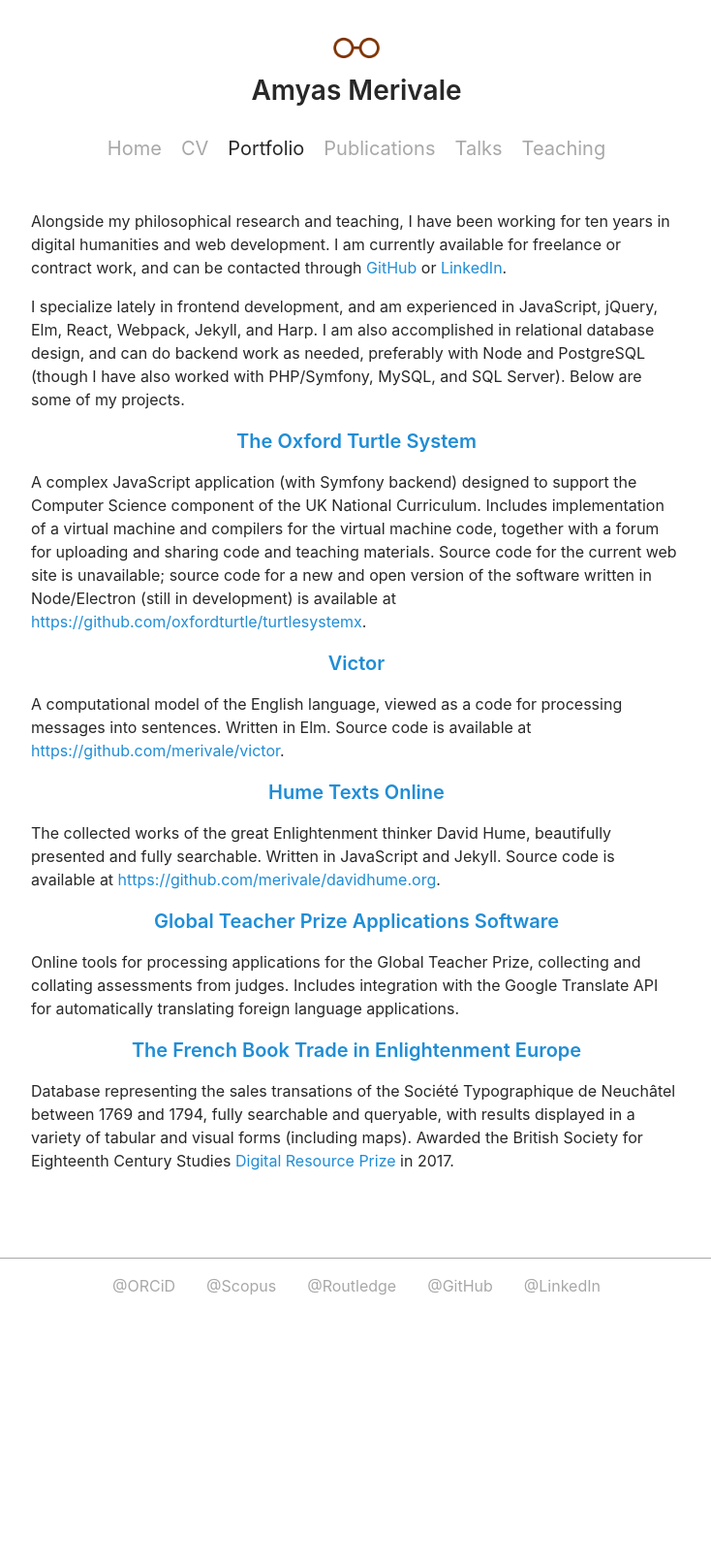
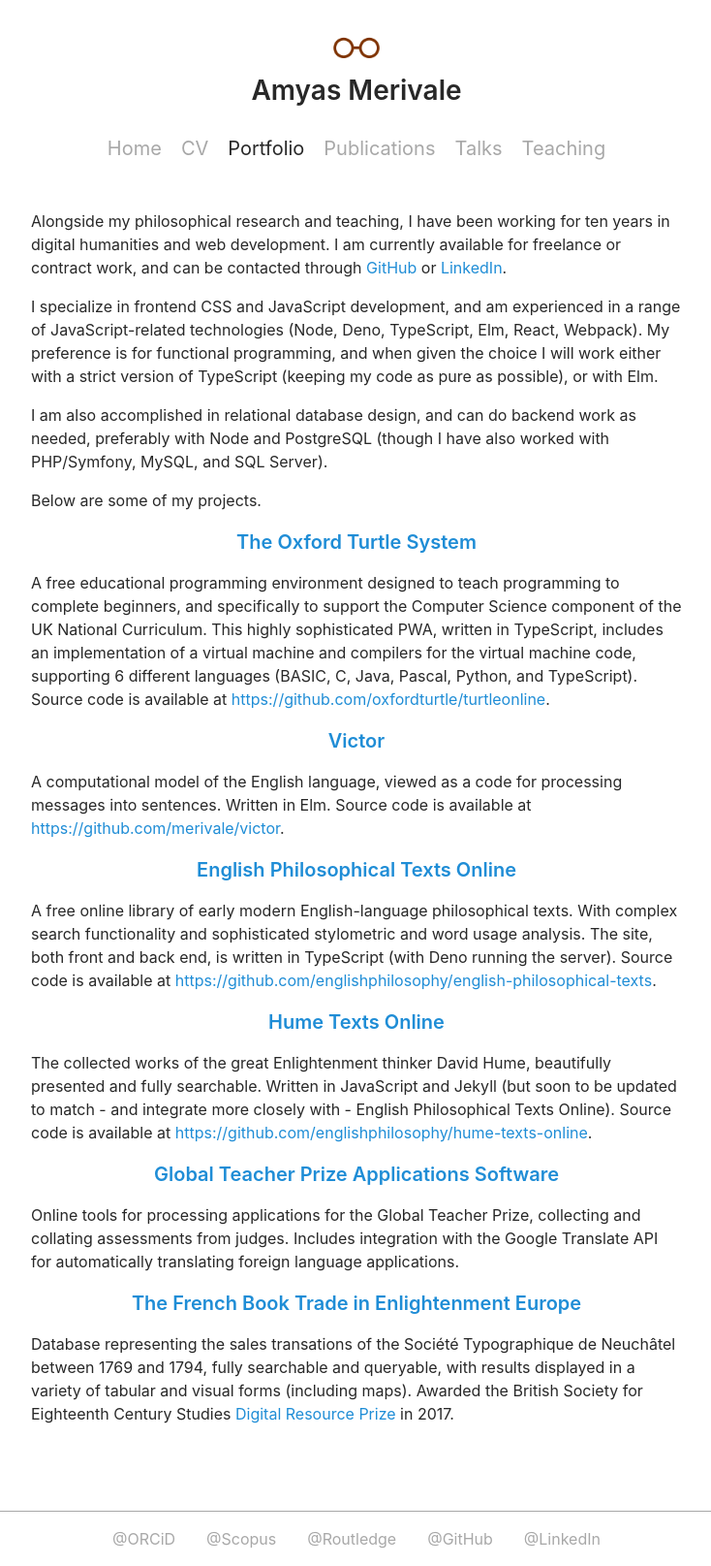
Before and after one commit to merivale/merivale.github.io, a Jekyll site: the page built from portfolio/index.md, in a window 1280 px wide. Shown: the whole page at 97% size, without its empty margins (272-1006 px from the left). Built offline with Jekyll 4.4.1, drawn with Linux system fonts in a browser that asks for light colours; before the commit the page ends 1354 px from its top, so only the background shows below that.

Commit message:
updated portfolio

```diff
--- a/_data/projects.yml
+++ b/_data/projects.yml
@@ -1,15 +1,19 @@
 -
   title: The Oxford Turtle System
   url: https://www.turtle.ox.ac.uk
-  blurb: "A complex JavaScript application (with Symfony backend) designed to support the Computer Science component of the UK National Curriculum. Includes implementation of a virtual machine and compilers for the virtual machine code, together with a forum for uploading and sharing code and teaching materials. Source code for the current web site is unavailable; source code for a new and open version of the software written in Node/Electron (still in development) is available at [https://github.com/oxfordturtle/turtlesystemx](https://github.com/oxfordturtle/turtlesystemx)."
+  blurb: "A free educational programming environment designed to teach programming to complete beginners, and specifically to support the Computer Science component of the UK National Curriculum. This highly sophisticated PWA, written in TypeScript, includes an implementation of a virtual machine and compilers for the virtual machine code, supporting 6 different languages (BASIC, C, Java, Pascal, Python, and TypeScript). Source code is available at [https://github.com/oxfordturtle/turtleonline](https://github.com/oxfordturtle/turtleonline)."
 -
   title: Victor
   url: https://merivale.uk/victor
   blurb: "A computational model of the English language, viewed as a code for processing messages into sentences. Written in Elm. Source code is available at [https://github.com/merivale/victor](https://github.com/merivale/victor)."
 -
+  title: English Philosophical Texts Online
+  url: https://englishphilosophy.org
+  blurb: "A free online library of early modern English-language philosophical texts. With complex search functionality and sophisticated stylometric and word usage analysis. The site, both front and back end, is written in TypeScript (with Deno running the server). Source code is available at [https://github.com/englishphilosophy/english-philosophical-texts](https://github.com/englishphilosophy/english-philosophical-texts)."
+-
   title: Hume Texts Online
   url: https://davidhume.org
-  blurb: "The collected works of the great Enlightenment thinker David Hume, beautifully presented and fully searchable. Written in JavaScript and Jekyll. Source code is available at [https://github.com/merivale/davidhume.org](https://github.com/merivale/davidhume.org)."
+  blurb: "The collected works of the great Enlightenment thinker David Hume, beautifully presented and fully searchable. Written in JavaScript and Jekyll (but soon to be updated to match - and integrate more closely with - English Philosophical Texts Online). Source code is available at [https://github.com/englishphilosophy/hume-texts-online](https://github.com/englishphilosophy/hume-texts-online)."
 -
   title: Global Teacher Prize Applications Software
   url: http://www.gtpapply.org
--- a/portfolio/index.md
+++ b/portfolio/index.md
@@ -1,9 +1,22 @@
 ---
 section: portfolio
 ---
-Alongside my philosophical research and teaching, I have been working for ten years in digital humanities and web development. I am currently available for freelance or contract work, and can be contacted through [GitHub]({{ site.github }}) or [LinkedIn]({{ site.linkedin }}).
+Alongside my philosophical research and teaching, I have been working for ten
+years in digital humanities and web development. I am currently available for
+freelance or contract work, and can be contacted through [GitHub]({{ site.github
+}}) or [LinkedIn]({{ site.linkedin }}).
 
-I specialize lately in frontend development, and am experienced in JavaScript, jQuery, Elm, React, Webpack, Jekyll, and Harp. I am also accomplished in relational database design, and can do backend work as needed, preferably with Node and PostgreSQL (though I have also worked with PHP/Symfony, MySQL, and SQL Server). Below are some of my projects.
+I specialize in frontend CSS and JavaScript development, and am experienced in a
+range of JavaScript-related technologies (Node, Deno, TypeScript, Elm, React,
+Webpack). My preference is for functional programming, and when given the choice
+I will work either with a strict version of TypeScript (keeping my code as pure
+as possible), or with Elm.
+
+I am also accomplished in relational database design, and can do backend work as
+needed, preferably with Node and PostgreSQL (though I have also worked with
+PHP/Symfony, MySQL, and SQL Server).
+
+Below are some of my projects.
 
 {% for project in site.data.projects %}
 ### [{{ project.title }}]({{ project.url }})
```
